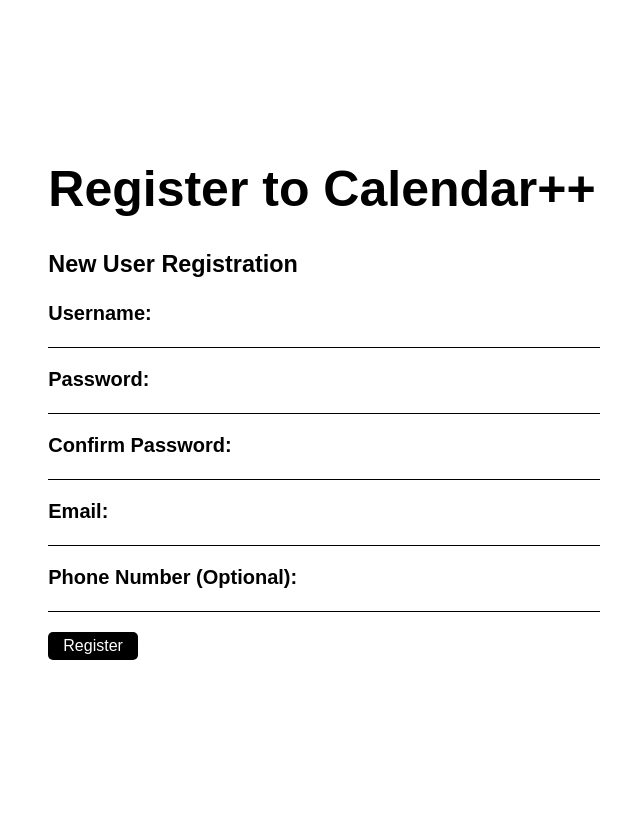
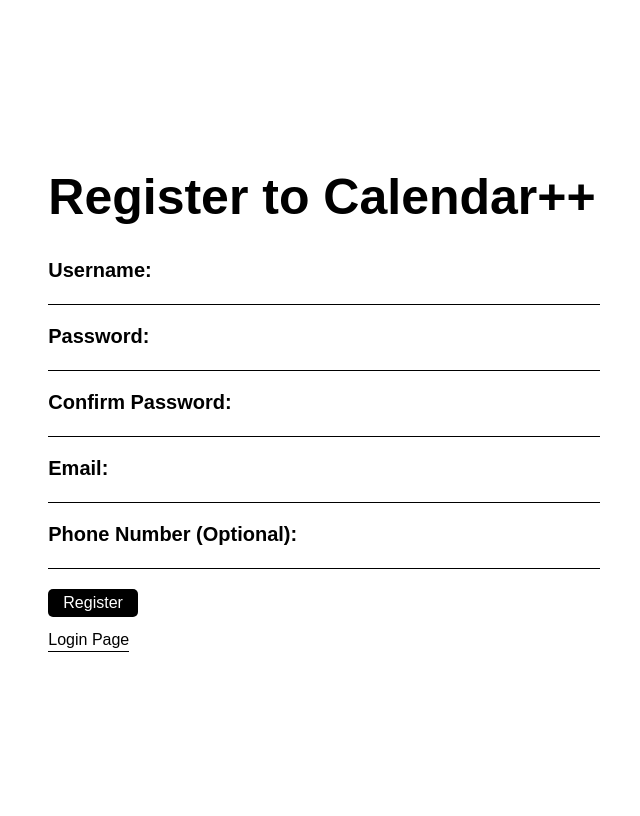
Before and after one commit to CMPE-131-BCBeez/Calendar-plus-plus, a Flask app: template templates/UserRegister.html in a window 1280 px wide. Shown: the whole page, without its empty margins (318-958 px from the left). Run offline with Flask 3, Linux system fonts and the light colour scheme; the template is opened without the code that fills it, so the values that code supplies are empty; some web fonts are replaced.

Commit message:
added go to login page button

```diff
--- a/templates/UserRegister.html
+++ b/templates/UserRegister.html
@@ -11,8 +11,6 @@
         <h1>
             Register to Calendar++
         </h1>
-        <a>
-            <h3>New User Registration</h3>
             <form action="" method="">
                 <div class="form-container">
                     <div style="text-align: left">
@@ -36,4 +34,7 @@
                 </div>
                 <!-- <a href="/register">Create</a>    -->
             </form>
+            <a  href="Loginpage.html" class="WhiteButton">
+                Login Page<!--Go to the sign in page-->
+                </a><br>
     </body>
```
